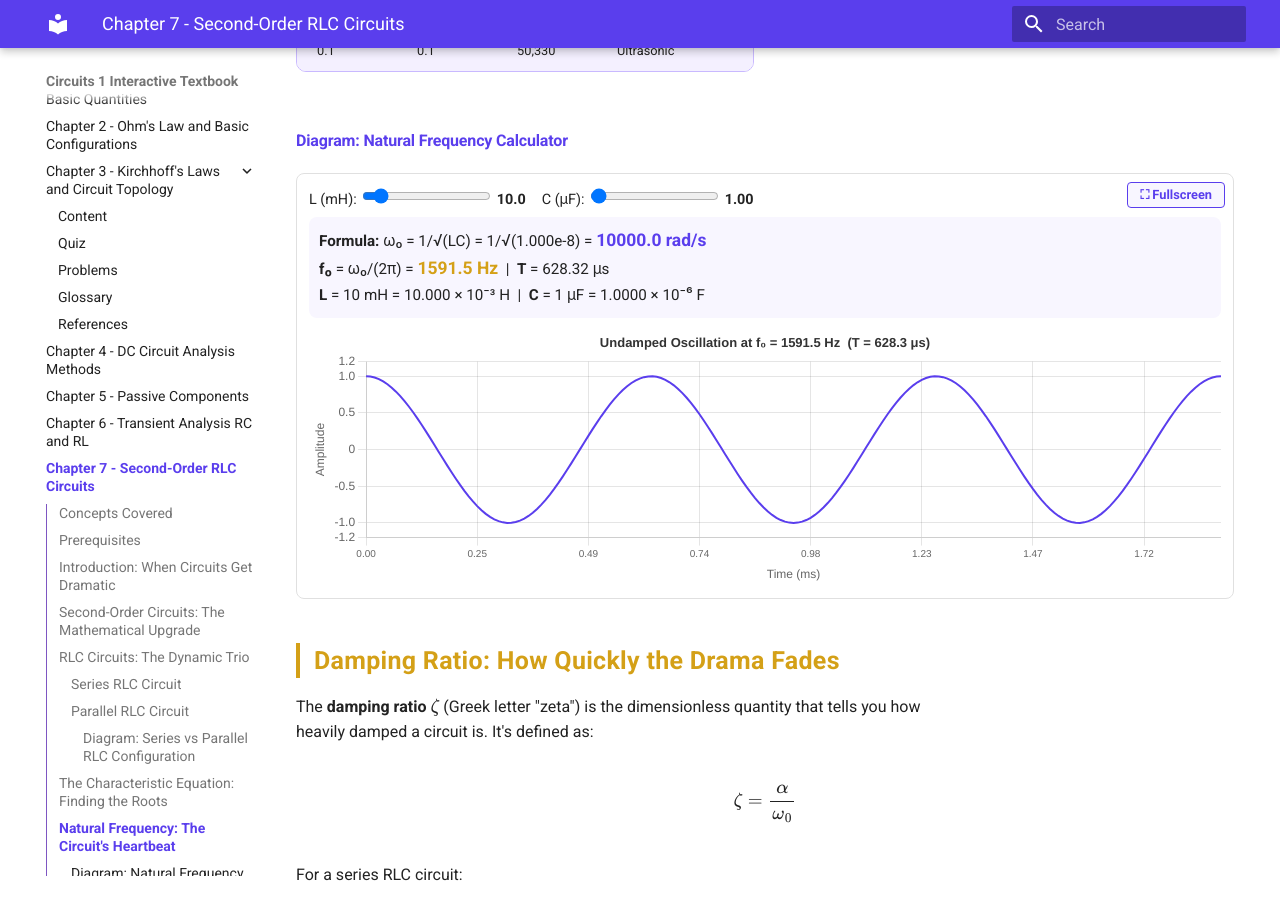
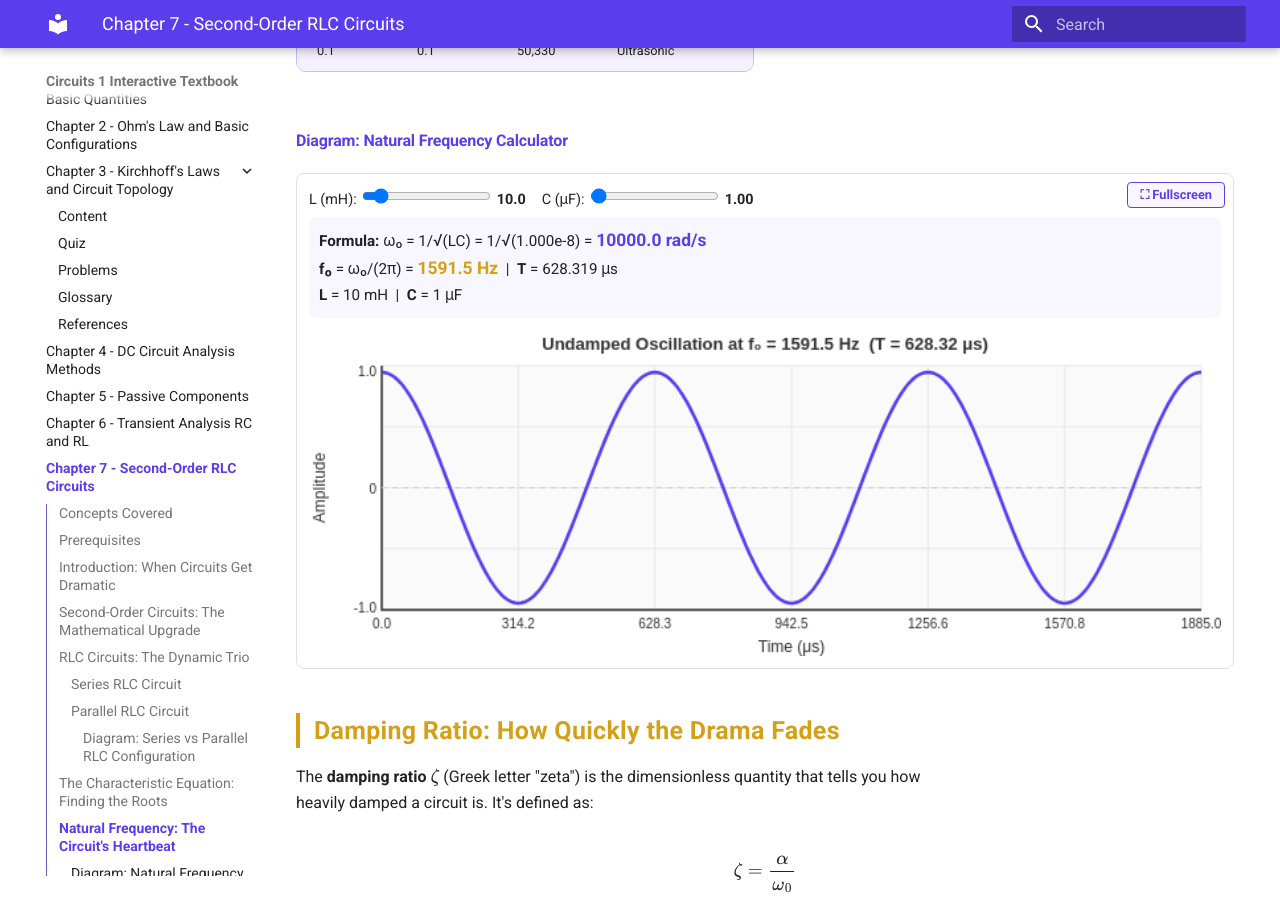
Before and after one commit to Nati-123/circuits1-textbook, an MkDocs documentation site: the page built from docs/chapters/ch7.md, in a window 1280 px wide and 900 px high, scrolled down 6085 px. Built offline with MkDocs 1.6.1 and Material for MkDocs 9.7.7, drawn with Linux system fonts in a browser that asks for light colours; part of the change alters nothing that is shown.

Commit message:
Replace NF chart with raw Canvas 2D drawing — no Chart.js dependency
Chart.js destroy/recreate was not re-rendering on slider changes.
Replaced with vanilla Canvas 2D API: clearRect + redraw on every
oninput event. Zero library dependencies, guaranteed immediate update.

Co-Authored-By: Claude Opus 4.6 (1M context) <noreply@anthropic.com>

```diff
--- a/docs/chapters/ch7.md
+++ b/docs/chapters/ch7.md
@@ -210,7 +210,7 @@ The natural frequency depends only on the energy storage elements (L and C), not
 <label style="font-size:0.9em;">C (μF): <input type="range" id="nfC" min="0.01" max="100" value="1" step="0.01" oninput="updateNF()"> <strong id="nfCval">1.00</strong></label>
 </div>
 <div id="nfResult" style="padding:10px;background:#F8F6FF;border-radius:8px;margin-bottom:8px;font-size:0.95em;"></div>
-<div id="nfWrap" style="position:relative;height:260px;"></div>
+<canvas id="nfRawCanvas" width="690" height="250" style="display:block;width:100%;border-radius:6px;"></canvas>
 </div>
 <script>
 function updateNF(){
@@ -218,16 +218,51 @@ function updateNF(){
   document.getElementById('nfLval').textContent=Lm.toFixed(1);
   document.getElementById('nfCval').textContent=Cu.toFixed(2);
   var L=Lm*1e-3,C=Cu*1e-6,w0=1/Math.sqrt(L*C),f0=w0/(2*Math.PI),T=1/f0;
+  var tUnit='ms',tDiv=1000;if(T<0.001){tUnit='μs';tDiv=1e6;}
   document.getElementById('nfResult').innerHTML=
     '<b>Formula:</b> ω₀ = 1/√(LC) = 1/√('+(L*C).toExponential(3)+') = <span style="color:#5A3EED;font-size:1.15em"><b>'+w0.toFixed(1)+' rad/s</b></span><br>'+
-    '<b>f₀</b> = ω₀/(2π) = <span style="color:#D4A017;font-size:1.15em"><b>'+f0.toFixed(1)+' Hz</b></span> &nbsp;|&nbsp; <b>T</b> = '+(T>=0.001?(T*1000).toFixed(3)+' ms':T>=1e-6?(T*1e6).toFixed(2)+' μs':(T*1e9).toFixed(1)+' ns')+'<br>'+
-    '<b>L</b> = '+Lm+' mH = '+(L*1000).toFixed(3)+' × 10⁻³ H &nbsp;|&nbsp; <b>C</b> = '+Cu+' μF = '+(C*1e6).toFixed(4)+' × 10⁻⁶ F';
-  var N=200,tMax=3*T,labels=[],data=[];
-  for(var i=0;i<=N;i++){var t=i*tMax/N;labels.push((t*1000).toFixed(2));data.push(Math.cos(w0*t));}
-  var wrap=document.getElementById('nfWrap');
-  wrap.innerHTML='<canvas></canvas>';
-  var cv=wrap.querySelector('canvas');
-  new Chart(cv,{type:'line',data:{labels:labels,datasets:[{label:'cos(ω₀t)',data:data,borderColor:'#5A3EED',borderWidth:2,pointRadius:0,fill:false}]},options:{responsive:true,maintainAspectRatio:false,animation:false,plugins:{title:{display:true,text:'Undamped Oscillation at f₀ = '+f0.toFixed(1)+' Hz  (T = '+(T>=0.001?(T*1000).toFixed(2)+' ms':(T*1e6).toFixed(1)+' μs')+')',font:{size:13},color:'#333'},legend:{display:false}},scales:{x:{title:{display:true,text:'Time (ms)'},ticks:{maxTicksLimit:8,font:{size:10}}},y:{title:{display:true,text:'Amplitude'},min:-1.2,max:1.2}}}});
+    '<b>f₀</b> = ω₀/(2π) = <span style="color:#D4A017;font-size:1.15em"><b>'+f0.toFixed(1)+' Hz</b></span> &nbsp;|&nbsp; <b>T</b> = '+(T*tDiv).toFixed(3)+' '+tUnit+'<br>'+
+    '<b>L</b> = '+Lm+' mH &nbsp;|&nbsp; <b>C</b> = '+Cu+' μF';
+  // Draw with raw Canvas 2D
+  var cv=document.getElementById('nfRawCanvas'),ctx=cv.getContext('2d');
+  var W=cv.width,H=cv.height,ml=55,mr=15,mt=30,mb=35,pw=W-ml-mr,ph=H-mt-mb;
+  ctx.clearRect(0,0,W,H);
+  // Background
+  ctx.fillStyle='#FAFAFA';ctx.fillRect(ml,mt,pw,ph);
+  // Grid
+  ctx.strokeStyle='#E8E8E8';ctx.lineWidth=1;
+  for(var g=0;g<=4;g++){var gy=mt+g*ph/4;ctx.beginPath();ctx.moveTo(ml,gy);ctx.lineTo(ml+pw,gy);ctx.stroke();}
+  for(var g=0;g<=6;g++){var gx=ml+g*pw/6;ctx.beginPath();ctx.moveTo(gx,mt);ctx.lineTo(gx,mt+ph);ctx.stroke();}
+  // Axes
+  ctx.strokeStyle='#333';ctx.lineWidth=1.5;
+  ctx.beginPath();ctx.moveTo(ml,mt);ctx.lineTo(ml,mt+ph);ctx.lineTo(ml+pw,mt+ph);ctx.stroke();
+  // Zero line
+  var zeroY=mt+ph/2;
+  ctx.strokeStyle='#ccc';ctx.lineWidth=1;ctx.setLineDash([4,4]);
+  ctx.beginPath();ctx.moveTo(ml,zeroY);ctx.lineTo(ml+pw,zeroY);ctx.stroke();
+  ctx.setLineDash([]);
+  // Plot waveform
+  var tMax=3*T;
+  ctx.strokeStyle='#5A3EED';ctx.lineWidth=2.5;ctx.beginPath();
+  for(var i=0;i<=300;i++){
+    var t=i*tMax/300,x=ml+i*pw/300,y=zeroY-Math.cos(w0*t)*(ph/2-5);
+    if(i===0)ctx.moveTo(x,y);else ctx.lineTo(x,y);
+  }
+  ctx.stroke();
+  // Labels
+  ctx.fillStyle='#333';ctx.font='12px Arial';ctx.textAlign='center';
+  ctx.fillText('Time ('+tUnit+')',ml+pw/2,H-3);
+  // X ticks
+  ctx.font='10px Arial';
+  for(var g=0;g<=6;g++){var tv=(g*tMax/6*tDiv).toFixed(1);ctx.fillText(tv,ml+g*pw/6,mt+ph+14);}
+  // Y ticks
+  ctx.textAlign='right';
+  ctx.fillText('1.0',ml-4,mt+8);ctx.fillText('0',ml-4,zeroY+4);ctx.fillText('-1.0',ml-4,mt+ph+2);
+  // Y label
+  ctx.save();ctx.translate(12,mt+ph/2);ctx.rotate(-Math.PI/2);ctx.textAlign='center';ctx.font='12px Arial';ctx.fillText('Amplitude',0,0);ctx.restore();
+  // Title
+  ctx.fillStyle='#333';ctx.font='bold 13px Arial';ctx.textAlign='center';
+  ctx.fillText('Undamped Oscillation at f₀ = '+f0.toFixed(1)+' Hz  (T = '+(T*tDiv).toFixed(2)+' '+tUnit+')',W/2,18);
 }
 updateNF();
 </script>
```
